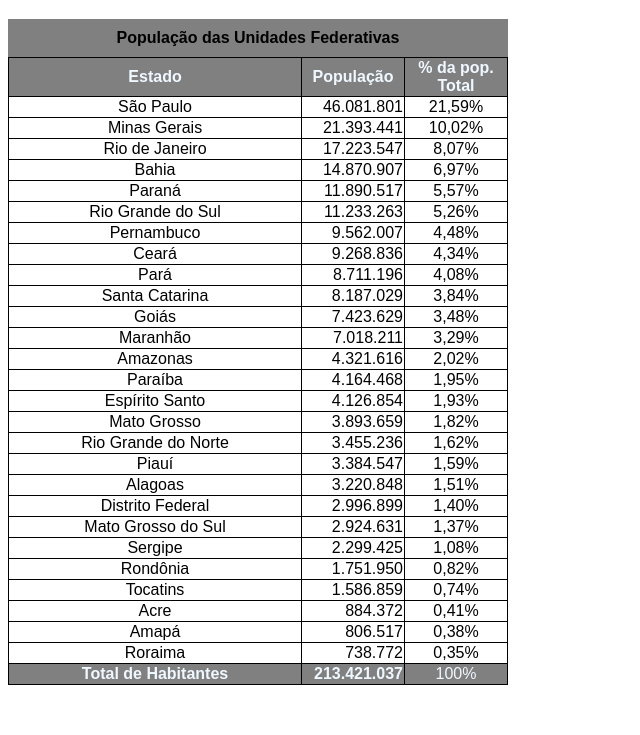
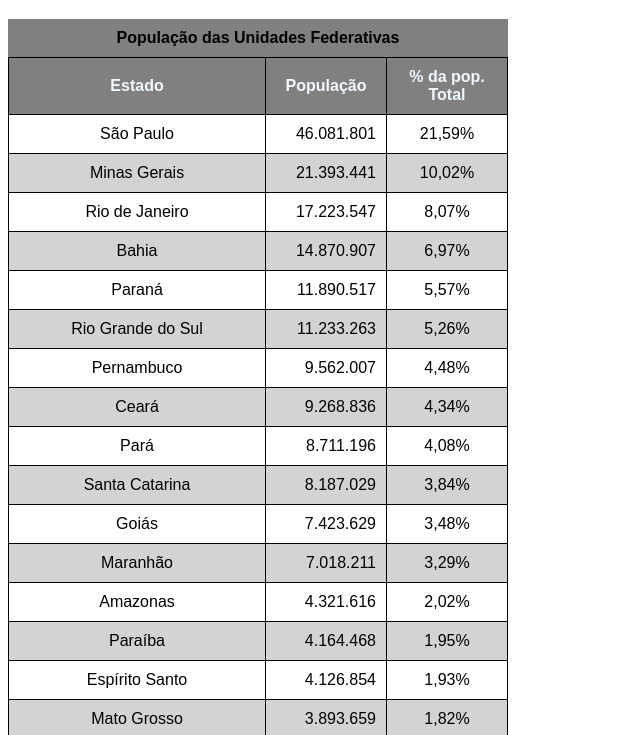
Before and after one commit to Rodlacerda/html-css, a plain HTML site: page exercicios/ex 023/tabela02.html in a window 1280 px wide. Shown: the part 61-796 px from the top of the page, without its empty margins (0-640 px from the left). Drawn offline with Linux system fonts and the light colour scheme.

Commit message:
Update tabela02.html

```diff
--- a/exercicios/ex 023/tabela02.html
+++ b/exercicios/ex 023/tabela02.html
@@ -25,12 +25,17 @@
         td, th {
             border: 1px solid black;
             text-align: center;
+            padding: 10px;
 
         }
 
         thead, tfoot {
             background-color: gray;
             color: aliceblue;
+        }
+
+        tbody > tr:nth-child(2n) {
+            background-color: lightgray;
         }
 
         td.num {
```
